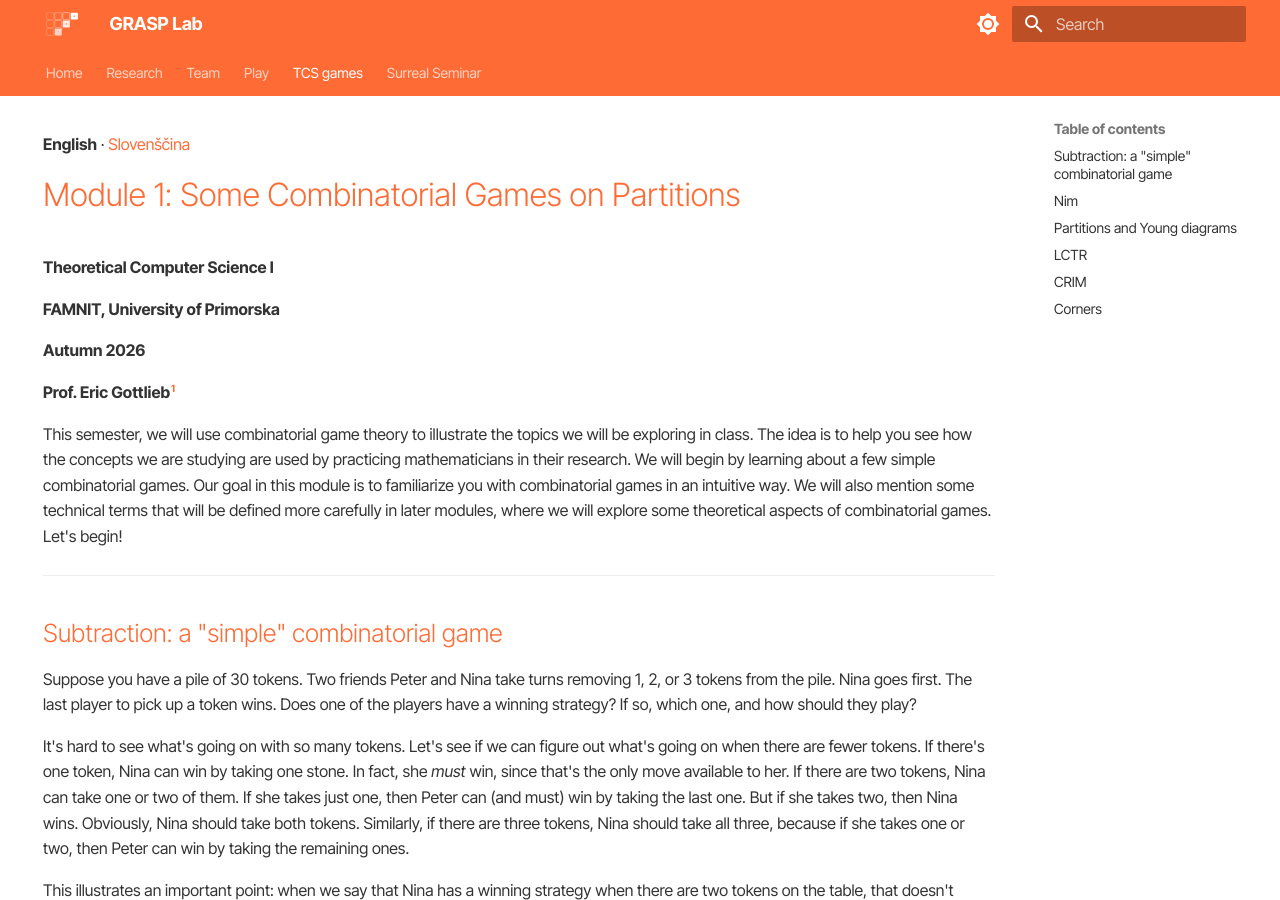
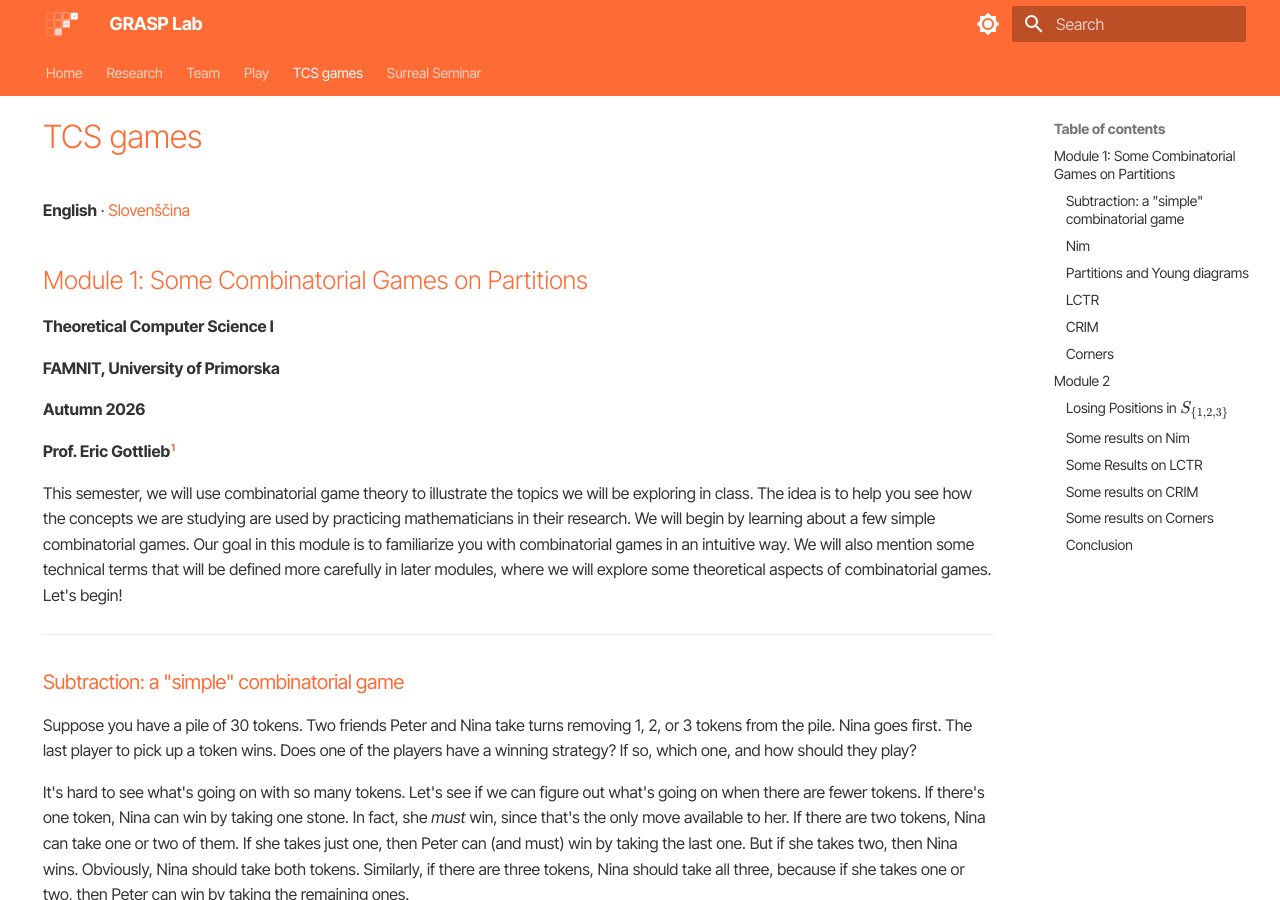
Before and after one commit to Games-Rules-and-Strategic-Play/grasp.github.io, an MkDocs documentation site: the page built from docs/cgt4tcs.md, in a window 1280 px wide and 900 px high. Built offline with MkDocs 1.6.1 and Material for MkDocs 9.7.7, drawn with Linux system fonts in a browser that asks for light colours.

Commit message:
titles hierarchy

```diff
--- a/docs/cgt4tcs.md
+++ b/docs/cgt4tcs.md
@@ -10,7 +10,7 @@
 }
 </style>
 
-# Module 1: Some Combinatorial Games on Partitions
+## Module 1: Some Combinatorial Games on Partitions
 
 **Theoretical Computer Science I**
 
@@ -26,7 +26,7 @@ This semester, we will use combinatorial game theory to illustrate the topics we
 
 ---
 
-## Subtraction: a "simple" combinatorial game
+### Subtraction: a "simple" combinatorial game
 
 Suppose you have a pile of 30 tokens. Two friends Peter and Nina take turns removing 1, 2, or 3 tokens from the pile. Nina goes first. The last player to pick up a token wins. Does one of the players have a winning strategy? If so, which one, and how should they play?
 
@@ -78,7 +78,7 @@ We conclude this section with an important observation that is useful for analyz
 
 ---
 
-## Nim
+### Nim
 
 In the game of **Nim**, we begin with several piles of tokens. Players take turns selecting one of the piles, then removing any positive number of tokens from that pile. We denote the position with $k$ piles in which the $j$-th pile contains $n_j$ tokens by $n_1/\ldots/n_k$.
 
@@ -96,7 +96,7 @@ In the game of **Nim**, we begin with several piles of tokens. Players take turn
 
 ---
 
-## Partitions and Young diagrams
+### Partitions and Young diagrams
 
 In recent years, we[^2] have studied a variety of combinatorial games on integer partitions. In this class, you will learn about some of these games and how some of the topics you learn about in this class are used in studying them. Before we can describe the games, we need to talk about partitions and Young diagrams.
 
@@ -136,7 +136,7 @@ While many combinatorial objects are counted by tidy formulae, this is not the c
 
 ---
 
-## LCTR
+### LCTR
 
 Consider the combinatorial game **LCTR** played on $\mathbb{Y}$ in which players take turns removing either the Leftmost Column or Topmost Row of a given partition $\lambda$ until they reach the empty partition (which is terminal). University of Primorska student Jelena Ilić studied **LCTR** for her senior project.
 
@@ -157,7 +157,7 @@ A game with the property mentioned in Exercise 7 is said to be *conjugate-invari
 
 ---
 
-## CRIM
+### CRIM
 
 In **LCTR**, we are allowed to remove only the leftmost Column or the topmost row of a Young diagram. What if players can remove any row or column, with the stipulation that if the row or column removed is neither the first nor the last, then the remaining parts of the Young diagram are merged together? We refer to this game as **CRIM**, or *column-row impartial merge*; see Figure 2.
 
@@ -178,7 +178,7 @@ In **LCTR**, we are allowed to remove only the leftmost Column or the topmost ro
 
 ---
 
-## Corners
+### Corners
 
 A square of a Young diagram is called a *corner* if there is no square below it or to its right. In the game **Corners**, players take turns removing a nonempty subset of the corners of a partition; see Figure 3.
 
@@ -198,7 +198,7 @@ A square of a Young diagram is called a *corner* if there is no square below it
 **Exercise 11.** Is **Corners** conjugate-invariant? Why or why not?
 
 
-# Module 2
+## Module 2
 
 In the last module, you learned about some simple combinatorial games. In this module, we will see how some of the proof techniques we will study can be used to prove theorems about these games. As we will see, induction is particularly powerful in this context, as it is throughout combinatorics.
 
@@ -206,13 +206,13 @@ When playing a game it is helpful to know what the $\p$-positions are, since the
 
 In some games, it's not too hard to characterize the losing positions. For example, in $S_{\{1, 2, 3\}}$, we saw strong evidence (but not proof -- stay tuned) that the losing positions are precisely those heaps for which the number of tokens is divisible by four. For Nim and LCTR, such a characterization is possible but a bit involved. However, some more restricted results can be obtained without too much effort.
 
-## Losing Positions in $S_{\{1, 2, 3\}}$
+### Losing Positions in $S_{\{1, 2, 3\}}$
 
 Recall that in $S_{\{1, 2, 3\}}$, players take turns removing 1, 2, or 3 tokens from a single heap. Now you have the tools to prove our conjecture that the losing positions in normal-play $S_{\{1, 2, 3\}}$ are precisely those for which the number of tokens in the heap is divisible by four.
 
 **Exercise 1:** Use induction to prove that a position in normal-play $S_{\{1, 2, 3\}}$ is losing if and only if the number of tokens in the heap is a multiple of four.
 
-## Some results on Nim
+### Some results on Nim
 
 Recall that in Nim there are a positive number of heaps of tokens. Players alternate choosing a heap and removing a positive number of tokens. We begin with some simple results for normal-play Nim. These can be established by direct proof.
 
@@ -236,7 +236,7 @@ Next we consider some problems that require the use of induction.
 
 **Exercise 10:** Is the condition in your conjecture from Exercise 8 also necessary for membership in $\p$? Explain.
 
-## Some Results on LCTR
+### Some Results on LCTR
 
 Recall that LCTR is a game on partitions in which the players take turns removing either the leftmost column or topmost row of the corresponding Young diagram. We will consider some results that can be established directly, but first we need some terminology.
 
@@ -256,7 +256,7 @@ The next two exercises (and maybe the previous ones too) will be easier with som
 
 **Exercise 15:** Generalize your result, or part of it, from Exercise 14 to partitions that are not self-conjugate.
 
-## Some results on CRIM
+### Some results on CRIM
 
 Recall that in CRIM, players take turns removing a single row or column from the Young diagram of a partition. If the row or column is neither the first nor the last, then the two parts of the Young diagram are merged. We begin with a result for normal-form CRIM that can be proved directly.
 
@@ -270,7 +270,7 @@ The remaining results require induction.
 
 **Exercise 19:** Formulate a conjecture for the $\p/\n$-status of staircases in normal-form CRIM.
 
-## Some results on Corners
+### Some results on Corners
 
 Recall that in Corners, players alternate removing nonempty sets of corners from the Young diagram of a partition.
 
@@ -282,5 +282,5 @@ Recall that in Corners, players alternate removing nonempty sets of corners from
 
 **Exercise 23:** Use induction to prove your conjecture from Exercise 22.
 
-## Conclusion
+### Conclusion
 We have seen that various proof techniques can be used to better understand how to play combinatorial games and win. This is just the tip of the iceberg as there are many other combinatorial games and additional proof techniques that are used in their study.
```
Also changed, not shown: docs/cgt4tcs-sl.md (+14 -14 lines).
